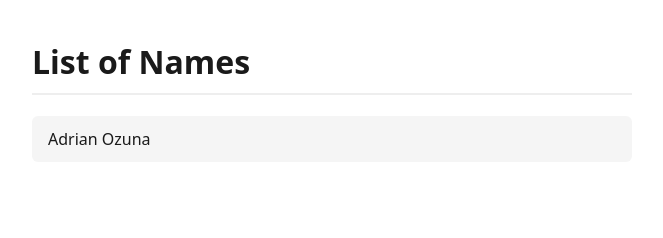
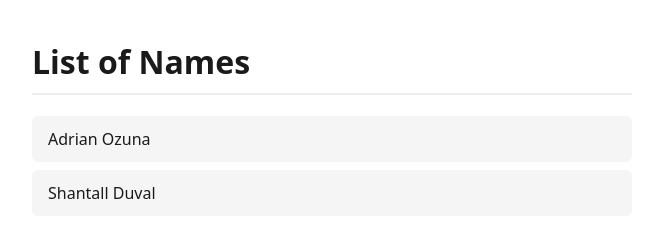
Before and after one commit to adrian-ozuna/colaboracion-ejemplo, a plain HTML site: page index.html in a window 1280 px wide. Shown: the whole page, without its empty margins (308-971 px from the left). Drawn offline with Linux system fonts and the light colour scheme.

Commit message:
Add Shantall Duval to the list of names
Co-Authored-By: Claude Sonnet 4.6 <noreply@anthropic.com>

```diff
--- a/index.html
+++ b/index.html
@@ -32,6 +32,7 @@
   <h1>List of Names</h1>
   <ul>
     <li>Adrian Ozuna</li>
+    <li>Shantall Duval</li>
   </ul>
 </body>
 </html>
```
